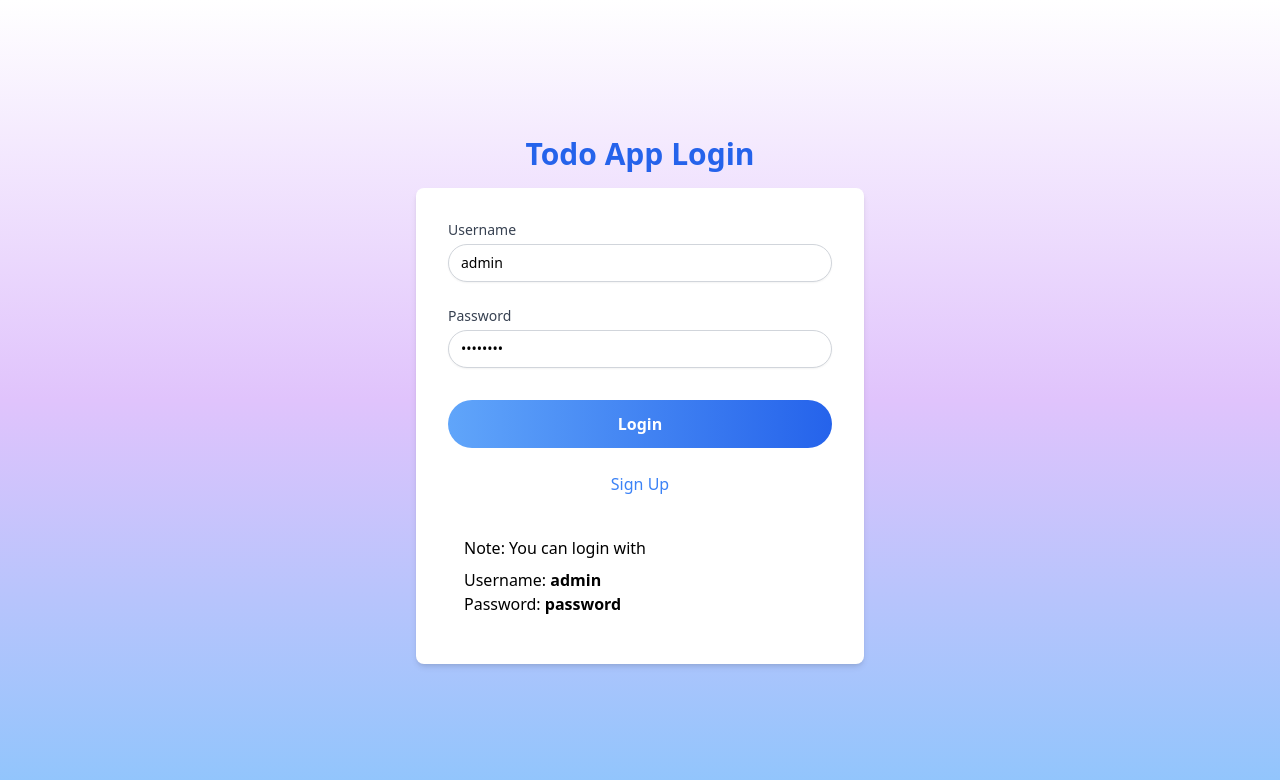
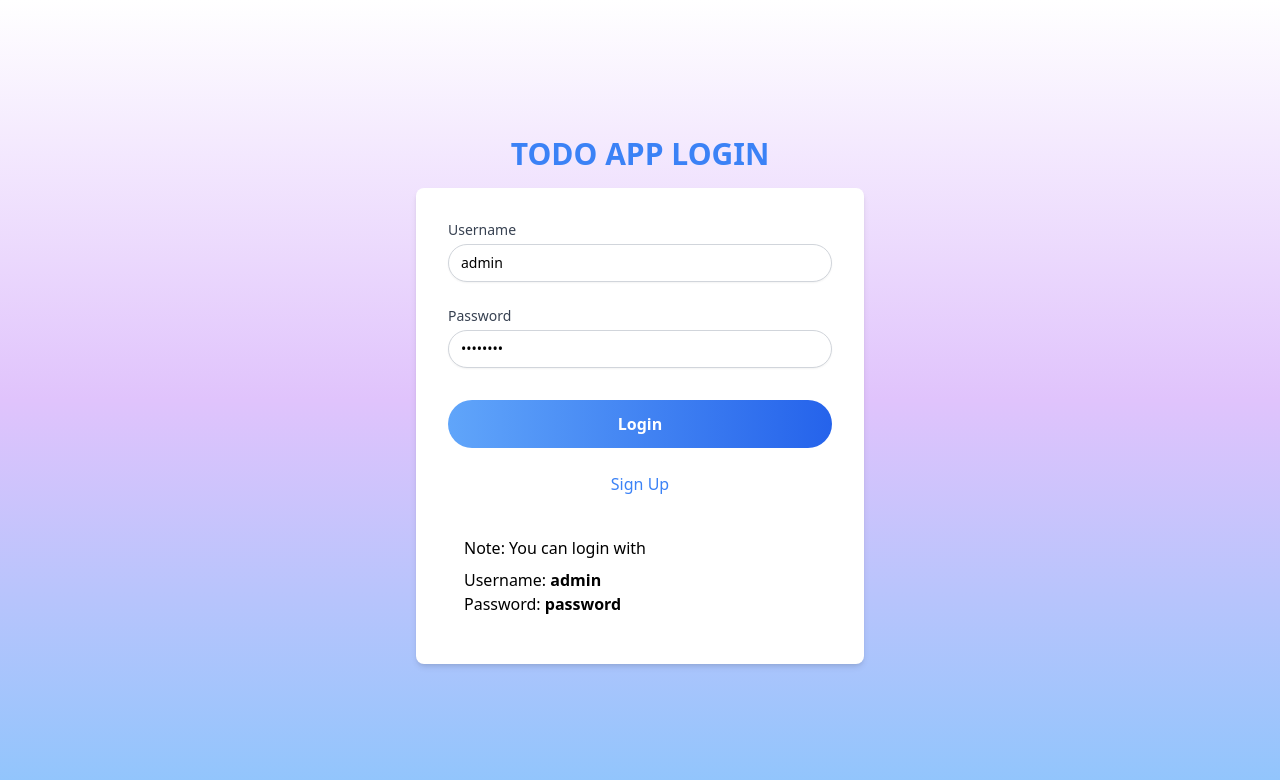
Before and after one commit to Aekawan/todo-app, a Next.js app: page /login in a window 1280 px wide. Shown: the top 780 px of the page. Built offline with nearby package versions, Linux system fonts and the light colour scheme.

Commit message:
fix: cosmetic

```diff
--- a/src/pages/login.tsx
+++ b/src/pages/login.tsx
@@ -5,7 +5,7 @@ import LoginLayout from '@/components/Layouts/LoginLayout';
 const LoginPage: React.FC = () => {
   return (
     <>
-      <h1 className="text-center text-3xl font-bold text-blue-600">Todo App Login</h1>
+      <h1 className="text-center text-3xl font-bold text-blue-500 uppercase">Todo App Login</h1>
       <div className="max-w-md w-full bg-white p-8 rounded-lg mt-4 m-auto shadow-md">
         <AuthForm />
       </div>
--- a/src/pages/signup.tsx
+++ b/src/pages/signup.tsx
@@ -5,7 +5,7 @@ import SignUpForm from '@/components/SignUpForm';
 const SignUpPage: React.FC = () => {
   return (
     <>
-      <h1 className="text-center text-3xl font-bold text-blue-600">Todo App Sign Up</h1>
+      <h1 className="text-center text-3xl font-bold text-blue-500 uppercase">Todo App Sign Up</h1>
       <div className="max-w-md w-full bg-white p-8 rounded-lg mt-4 m-auto shadow-md">
         <SignUpForm />
       </div>
```
